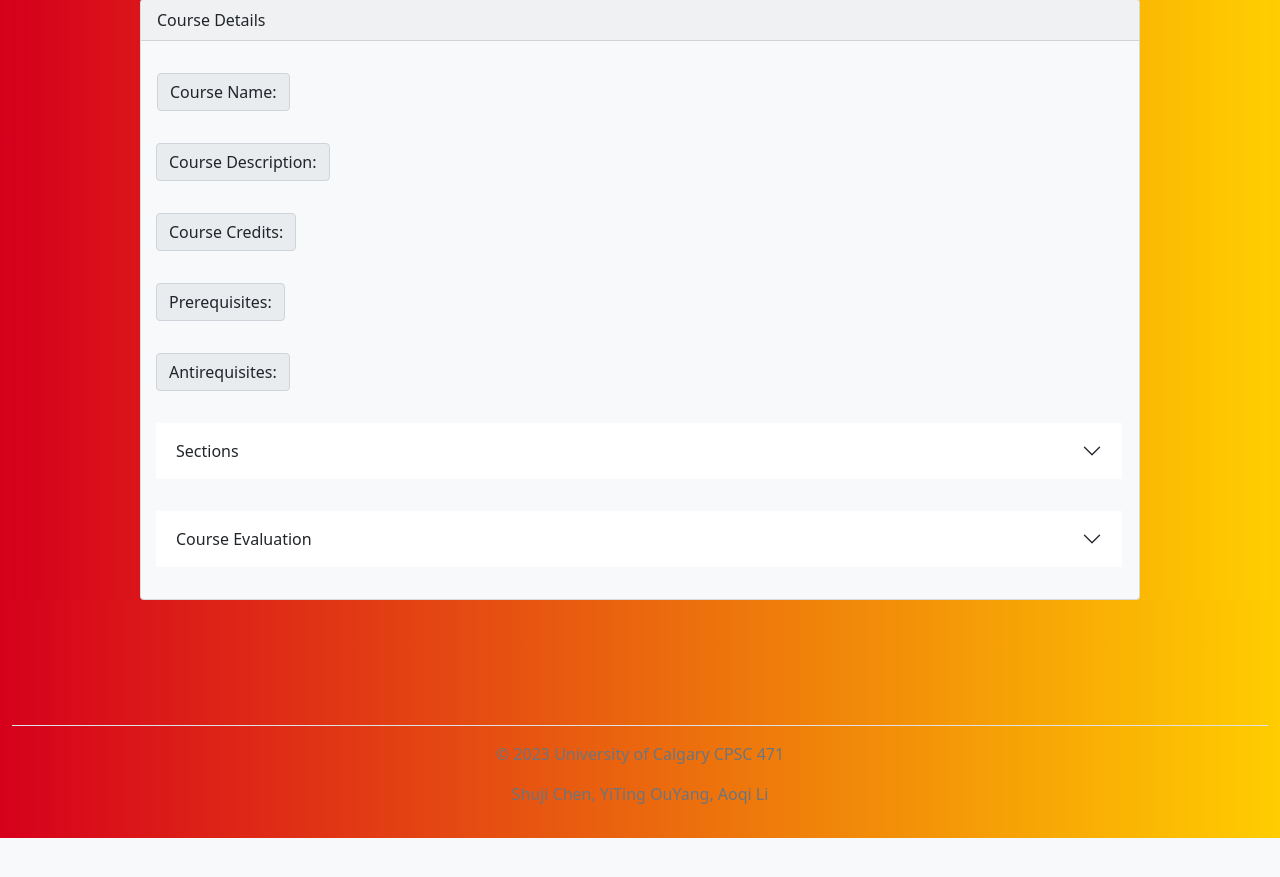
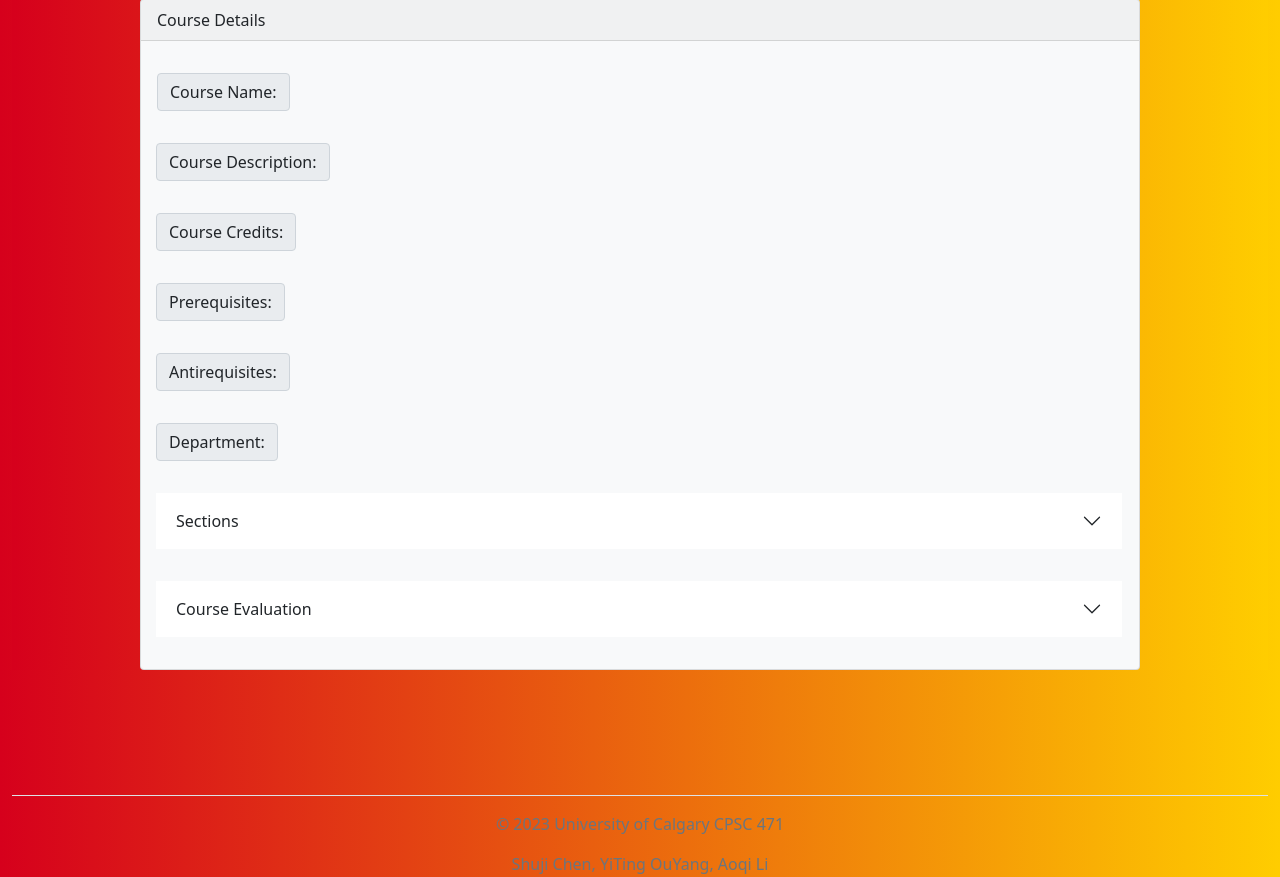
Before and after one commit to csj9703/University-Course-Management-Web-Application, a PHP site: page /courseDetailPage.php in a window 1280 px wide. Shown: the part 116-993 px from the top of the page. Before the commit the page ends 954 px from the top, so only its background shows below. Run offline with PHP 8.4, Linux system fonts and the light colour scheme; the visitor is signed in with stand-in values (Sample User, id 1).

Commit message:
Update courseDetailBox.php

```diff
--- a/components/courseDetailBox.php
+++ b/components/courseDetailBox.php
@@ -24,6 +24,10 @@
             <div class="input-group mt-3 mb-3">
                 <span class="input-group-text">Antirequisites: </span>
             </div>
+            <!-- Department Info -->
+            <div class="input-group mt-3 mb-3">
+                <span class="input-group-text">Department: </span>
+            </div>
 
             <!-- Section Info -->
             <div class="input-group mt-3 mb-3">
@@ -38,6 +42,9 @@
                     </div>
                     <div class="input-group mt-3 mb-3">
                         <span class="input-group-text">Textbooks: </span>
+                    </div>
+                    <div class="input-group mt-3 mb-3">
+                        <span class="input-group-text">Class Time: </span>
                     </div>
                     <div class="input-group mt-3 mb-3">
                         <span class="input-group-text">Additional required materials: </span>
```
